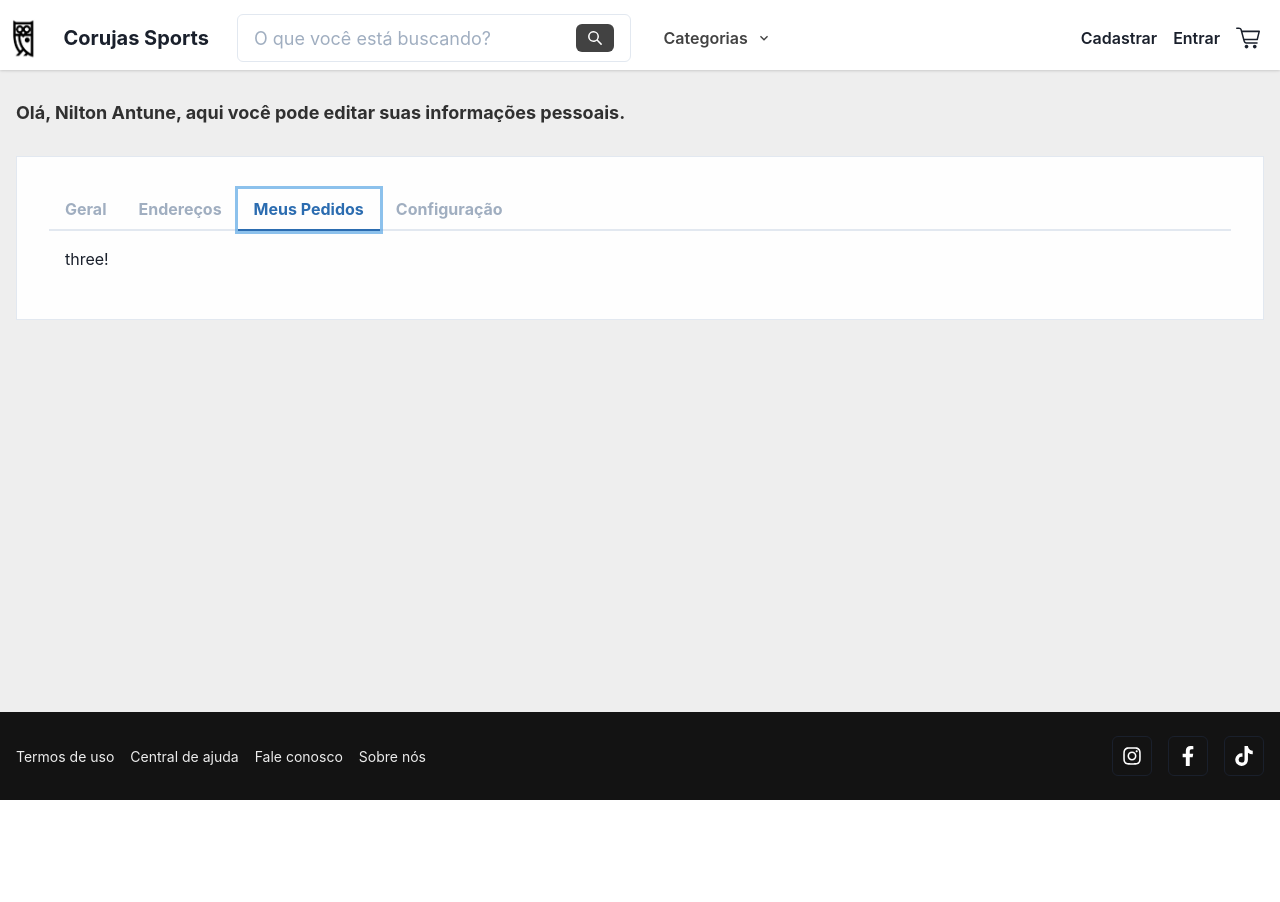
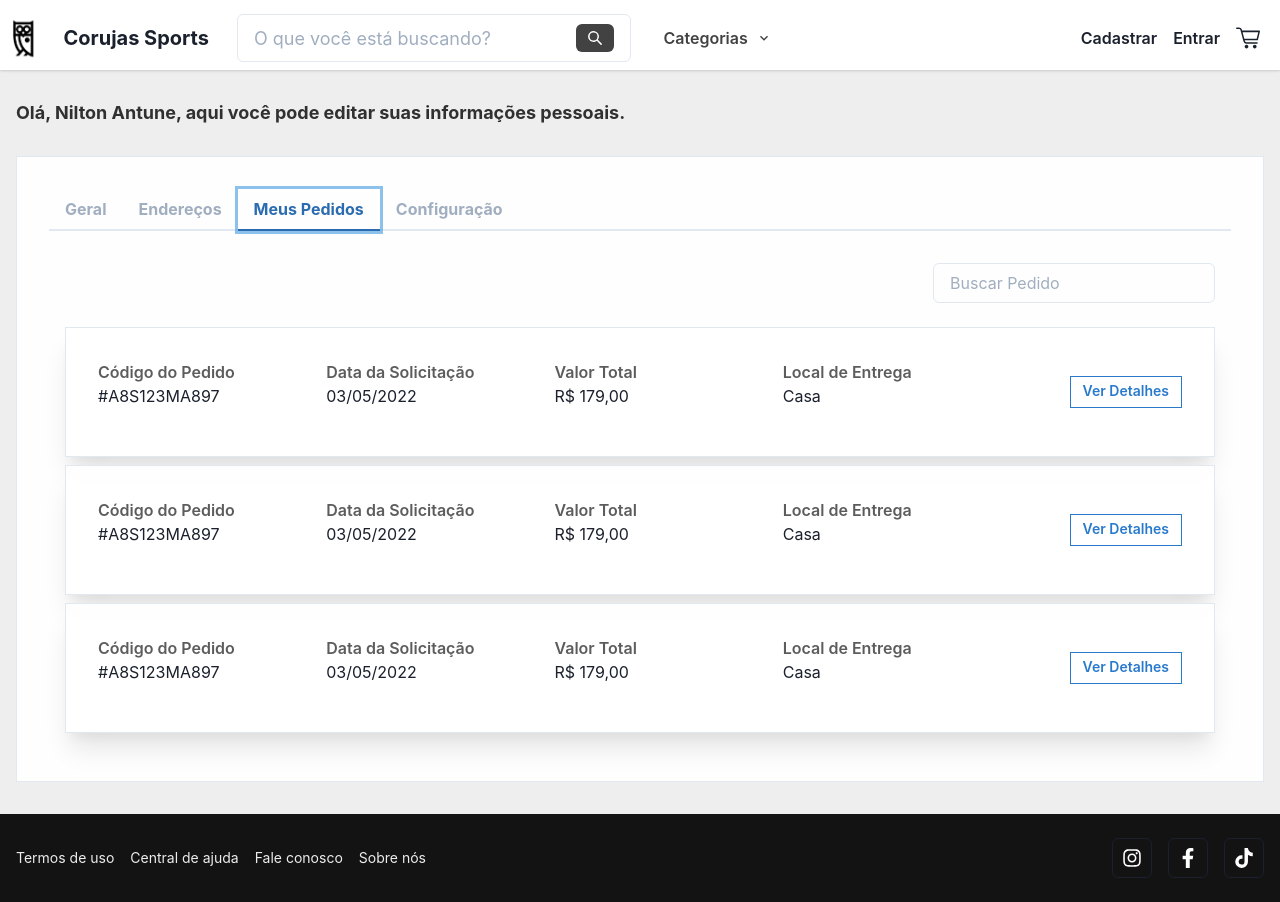
Before and after one commit to gabrielesnack/coruja-sports, a Next.js app: page /profile/me in a window 1280 px wide. Both pictures are taken after a click on the tab "Meus Pedidos". Before the commit the page ends 800 px from the top, so only its background shows below. Built offline with nearby package versions, Linux system fonts and the light colour scheme.

Commit message:
feat: my orders

```diff
--- /dev/null
+++ b/modules/profile/components/MyOrders/component.tsx
@@ -0,0 +1,19 @@
+import { Flex, Input } from '@chakra-ui/react'
+import { OrderItem } from '../OrderItem/component'
+
+export const MyOrders = () => {
+  return (
+    <Flex flexDir="column" gap="2">
+      <Input
+        placeholder="Buscar Pedido"
+        w={['100%', null, 'fit-content']}
+        alignSelf="flex-end"
+        my="4"
+      />
+
+      <OrderItem />
+      <OrderItem />
+      <OrderItem />
+    </Flex>
+  )
+}
--- /dev/null
+++ b/modules/profile/components/MyOrders/index.tsx
@@ -0,0 +1 @@
+export * from './component'
--- /dev/null
+++ b/modules/profile/components/OrderItem/component.tsx
@@ -0,0 +1,137 @@
+import {
+  Box,
+  Button,
+  Collapse,
+  Divider,
+  Flex,
+  List,
+  ListItem,
+  Text,
+  useDisclosure,
+  Image,
+  Grid,
+} from '@chakra-ui/react'
+
+export const OrderItem = () => {
+  const { isOpen, onToggle } = useDisclosure()
+
+  return (
+    <Box
+      bgColor="whiteAlpha.900"
+      boxShadow="xl"
+      borderWidth="1px"
+      p={['4', '8']}
+      w="100%"
+    >
+      <Flex
+        flexDir={['column', null, null, 'row']}
+        justifyContent={[null, null, null, 'space-between']}
+        alignItems={[null, null, null, 'center']}
+      >
+        <Grid
+          templateColumns={[
+            '1fr 1fr',
+            'repeat(2, 1fr)',
+            'repeat(3, 1fr)',
+            'repeat(4, 1fr)',
+          ]}
+          gap={['4', null, null, '20']}
+          mb="4"
+        >
+          <Box>
+            <Text color="blackAlpha.700" fontWeight="semibold">
+              Código do Pedido
+            </Text>
+            <Text>#A8S123MA897</Text>
+          </Box>
+          <Box>
+            <Text color="blackAlpha.700" fontWeight="semibold">
+              Data da Solicitação
+            </Text>
+            <Text>03/05/2022</Text>
+          </Box>
+          <Box>
+            <Text color="blackAlpha.700" fontWeight="semibold">
+              Valor Total
+            </Text>
+            <Text>R$ 179,00</Text>
+          </Box>
+          <Box>
+            <Text color="blackAlpha.700" fontWeight="semibold">
+              Local de Entrega
+            </Text>
+            <Text>Casa</Text>
+          </Box>
+        </Grid>
+
+        <Button
+          w={['100%', null, 'fit-content']}
+          alignSelf={[null, null, 'center']}
+          size="sm"
+          variant="outline"
+          colorScheme="info"
+          borderRadius="0"
+          onClick={onToggle}
+        >
+          Ver Detalhes
+        </Button>
+      </Flex>
+      <Collapse in={isOpen} animateOpacity>
+        <Divider my="4" />
+        <List spacing="4">
+          <ListItem>
+            <Flex gap="8">
+              <Box boxSize="96px">
+                <Image src="/camiseta.jpeg" alt="camiseta" />
+              </Box>
+
+              <Flex
+                flexDir="column"
+                justifyContent="space-between"
+                maxW="calc(100% - 140px)"
+              >
+                <Text
+                  color="blue.600"
+                  fontWeight="semibold"
+                  noOfLines={1}
+                  pr="1"
+                >
+                  Camiseta do santos retrô
+                </Text>
+                <Text color="blackAlpha.800">Tamanho: P</Text>
+                <Text color="blackAlpha.800">Quantidade: 3</Text>
+                <Text fontWeight="bold">R$ 79,00</Text>
+              </Flex>
+            </Flex>
+          </ListItem>
+          <Divider />
+          <ListItem>
+            <Flex gap="8">
+              <Box boxSize="96px">
+                <Image src="/camiseta.jpeg" alt="camiseta" />
+              </Box>
+
+              <Flex
+                flexDir="column"
+                justifyContent="space-between"
+                maxW="calc(100% - 140px)"
+              >
+                <Text
+                  color="blue.600"
+                  fontWeight="semibold"
+                  noOfLines={1}
+                  pr="1"
+                >
+                  Camiseta do santos retrô
+                </Text>
+                <Text color="blackAlpha.800">Tamanho: P</Text>
+                <Text color="blackAlpha.800">Quantidade: 3</Text>
+                <Text fontWeight="bold">R$ 79,00</Text>
+              </Flex>
+            </Flex>
+          </ListItem>
+        </List>
+      </Collapse>
+    </Box>
+  )
+}
--- /dev/null
+++ b/modules/profile/components/OrderItem/index.ts
@@ -0,0 +1 @@
+export * from './component'
--- a/pages/profile/me.tsx
+++ b/pages/profile/me.tsx
@@ -1,6 +1,7 @@
 import {
   Box,
   Container,
+  Flex,
   Heading,
   Tab,
   TabList,
@@ -9,6 +10,7 @@ import {
   Tabs,
 } from '@chakra-ui/react'
 import type { NextPage } from 'next'
+import ClientOnly from '../../modules/commons/components/clientOnly'
 import Footer from '../../modules/commons/components/footer'
 import Header from '../../modules/commons/components/header'
 import { Layout } from '../../modules/commons/components/layout'
@@ -16,21 +18,36 @@ import { CONTAINER_PROPS } from '../../modules/commons/config/constants'
 import { Address } from '../../modules/profile/components/address'
 import { Configuration } from '../../modules/profile/components/configuration'
 import { GeneralInformation } from '../../modules/profile/components/general'
+import { MyOrders } from '../../modules/profile/components/MyOrders'
 
 const Me: NextPage = () => {
   return (
     <Layout header={<Header />} footer={<Footer />}>
-      <Container {...CONTAINER_PROPS} py="8">
+      <ClientOnly>
+        <Flex flexDir="column" w="100%">
+          <Container {...CONTAINER_PROPS} pt="8">
             <Heading
               fontSize="large"
               mb="8"
               textAlign={['center', null, null, 'left']}
               color="blackAlpha.800"
             >
-          Olá, Nilton Antune, aqui você pode editar suas informações pessoais.{' '}
+              Olá, Nilton Antune, aqui você pode editar suas informações
+              pessoais.{' '}
             </Heading>
+          </Container>
 
-        <Box borderWidth="1px" p="8" gap="4" bgColor={'whiteAlpha.900'}>
+          <Container
+            {...CONTAINER_PROPS}
+            pb="8"
+            px={['0', '1.5rem', null, null, '1rem']}
+          >
+            <Box
+              borderWidth="1px"
+              p={['2', null, null, '8']}
+              gap="4"
+              bgColor={'whiteAlpha.900'}
+            >
               <Tabs>
                 <TabList
                   // d="flex"
@@ -60,7 +77,7 @@ const Me: NextPage = () => {
                     <Address />
                   </TabPanel>
                   <TabPanel>
-                <p>three!</p>
+                    <MyOrders />
                   </TabPanel>
                   <TabPanel>
                     <Configuration />
@@ -69,6 +86,8 @@ const Me: NextPage = () => {
               </Tabs>
             </Box>
           </Container>
+        </Flex>
+      </ClientOnly>
     </Layout>
   )
 }
```
Lines whose indentation alone changed are shown as unchanged.
